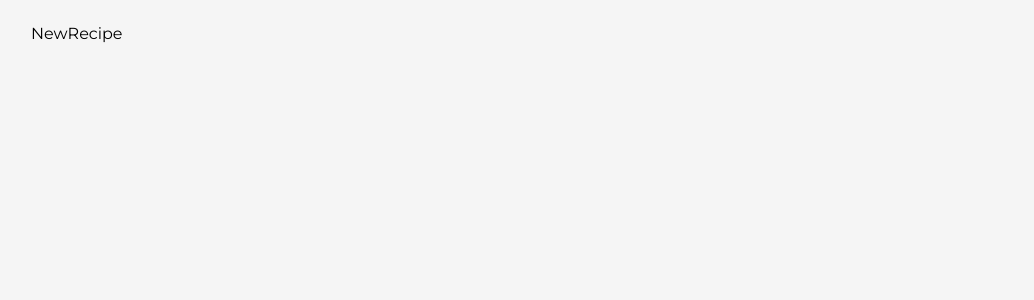
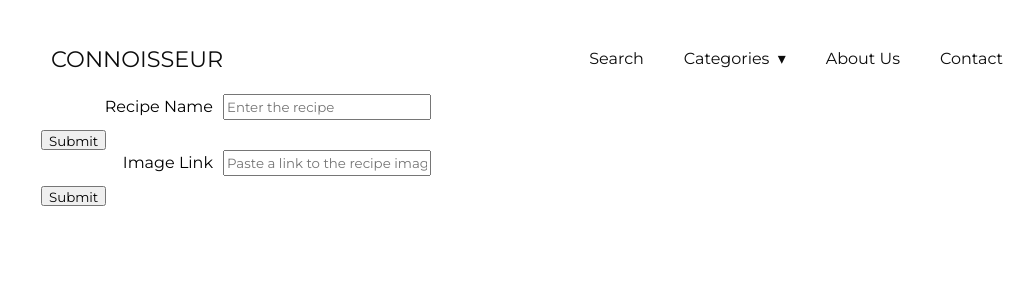
Before and after one commit to msmelissacz21/connoisseur, a React (Create React App) app: page /newrecipe in a window 1280 px wide. Shown: the top 300 px of the page, without its empty margins (113-1147 px from the left). Built offline with nearby package versions, Linux system fonts and the light colour scheme.

Commit message:
Updated multiple components and developed components further

```diff
--- a/src/Components/CreateNewRecipe/NewRecipe.tsx
+++ b/src/Components/CreateNewRecipe/NewRecipe.tsx
@@ -1,9 +1,22 @@
 import React from 'react'
 import { Route, Routes } from 'react-router-dom'
+import Navbar from '../Navbar/Navbar'
 
 function NewRecipe() {
   return (
-            <div>NewRecipe</div>
+    <div>
+      <Navbar/>
+      <form>
+        <label className='new_recipe_label'>
+          Recipe Name <input type='text' name='name' placeholder='Enter the recipe' className='new_recipe_input' />
+        </label>
+        <input type='submit' value='Submit' className='new_recipe_input'/>
+        <label  className='new_recipe_label'>
+          Image Link <input type='text' name='image' placeholder='Paste a link to the recipe image' className='new_recipe_input'/>
+        </label>
+        <input type='submit' value='Submit' className='new_recipe_input' />
+      </form>
+    </div>
   )
 }
 
--- /dev/null
+++ b/src/Components/Footer/Footer.tsx
@@ -0,0 +1,9 @@
+
+
+const Footer = () => (
+  <div className="footer">
+    <p>This is some content in sticky footer</p>
+  </div>
+);
+
+export default Footer;
--- a/src/Components/Home/Home.tsx
+++ b/src/Components/Home/Home.tsx
@@ -1,8 +1,15 @@
 import React from 'react'
+import Navbar from '../Navbar/Navbar'
+import PrimaryHeader from './PrimaryHeader'
+import Footer from '../Footer/Footer'
 
 function Home() {
   return (
-    <div>Home</div>
+    <div>
+      <Navbar/>
+      <PrimaryHeader/>
+      <Footer/>
+    </div>
   )
 }
 
--- /dev/null
+++ b/src/Components/Navbar/Navbar.tsx
@@ -0,0 +1,33 @@
+import React from 'react'
+
+function Navbar() {
+  return (
+    <section className="navigation">
+    <div className="nav-container">
+        <div className="brand">
+        <a href="#!">Connoisseur</a>
+        </div>
+        <nav>
+        <div className="nav-mobile">
+            <a id="nav-toggle" href="#!"><span></span></a>
+        </div>
+        <ul className="nav-list">
+            <li><a href="#!">Search</a></li>
+            <li>
+            <a href="#!">Categories</a>
+            <ul className="nav-dropdown">
+                <li><a href="#!">Web Design</a></li>
+                <li><a href="#!">Create a new recipe</a></li>
+                <li><a href="#!">Login or Sign Up</a></li>
+            </ul>
+            </li>
+            <li><a href="#!">About Us</a></li>
+            <li><a href="#!">Contact</a></li>
+        </ul>
+        </nav>
+    </div>
+    </section>
+  )
+}
+
+export default Navbar
--- a/src/Scss/style.scss
+++ b/src/Scss/style.scss
@@ -1,5 +1,4 @@
 * {
-    background-color: whitesmoke;
     font-family: 'Montserrat', sans-serif;
 }
 
@@ -16,7 +15,8 @@ body {
     position: relative;
 }
 
-// Search bar and button styling
+// Search bar and button styling-------------------------------------------------------------------------------------------------------------------------------------
+
 .input__box {
     width: 100vw;
     border-radius: 50px;
@@ -117,3 +117,201 @@ body {
     justify-content: center;
     align-items: center
 }
+
+.new_recipe_label {
+    display: flex;
+    flex-direction: row;
+    justify-content: flex-end;
+    text-align: right;
+    width: 400px;
+    line-height: 26px;
+    margin-bottom: 10px;
+}
+
+.new_recipe_input {
+    height: 20px;
+    flex: 0 0 200px;
+    margin-left: 10px;
+}
+
+// Navbar SCSS ----------------------------------------------------------------------------------------------------------------------------------------------------------
+
+$content-width: 1000px;
+$breakpoint: 799px;
+$nav-height: 70px;
+$nav-background: #fff;
+$nav-font-color: #0c0c0c;
+$link-hover-color: #f8b500;
+
+@import url("https://fonts.googleapis.com/css?family=Poppins&display=swap");
+
+body {
+  font-family: "Poppins";
+}
+
+.navigation {
+  height: $nav-height;
+  background: $nav-background;
+}
+
+.nav-container {
+  max-width: $content-width;
+  margin: 0 auto;
+}
+
+.brand {
+  position: absolute;
+  padding-left: 20px;
+  float: left;
+  line-height: $nav-height;
+  text-transform: uppercase;
+  font-size: 1.4em;
+
+
+  a,
+  a:visited {
+    color: $nav-font-color;
+    text-decoration: none;
+  }
+}
+
+nav {
+  float: right;
+  ul {
+    list-style: none;
+    margin: 0;
+    padding: 0;
+    li {
+      float: left;
+      position: relative;
+      a {
+        display: block;
+        padding: 10px 20px 0 20px;
+        line-height: 50px;
+        background: $nav-background;
+        color: $nav-font-color;
+        text-decoration: none;
+
+        &::before {
+          transition: 300ms;
+          height: 5px;
+          content: "";
+          position: absolute;
+          background-color: $link-hover-color;
+          width: 0%;
+          bottom: 0px;
+        }
+
+        &:hover::before {
+          width: 70%;
+        }
+        &:not(:only-child):after {
+          padding-left: 4px;
+          content: " ▾";
+        }
+      } // Dropdown list
+      ul li {
+        min-width: 190px;
+        a {
+          padding: 15px;
+          line-height: 20px;
+        }
+      }
+    }
+  }
+}
+
+.nav-dropdown {
+  display: none;
+  position: absolute;
+  z-index: 1;
+  box-shadow: 0 3px 12px rgba(0, 0, 0, 0.15);
+}
+
+.nav-mobile {
+  display: none;
+  position: absolute;
+  top: 0;
+  right: 0;
+  background: $nav-background;
+  height: $nav-height;
+  width: $nav-height;
+}
+
+@media only screen and (max-width: $breakpoint) {
+  .nav-mobile {
+    display: block;
+  }
+  nav {
+    width: 100%;
+    padding: $nav-height 0 15px;
+    ul {
+      display: none;
+
+      li {
+        float: none;
+
+        a {
+          padding: 15px;
+          line-height: 20px;
+
+          &:hover::before {
+            width: 20%;
+          }
+        }
+        ul li a {
+          padding-left: 30px;
+        }
+      }
+    }
+  }
+  .nav-dropdown {
+    position: static;
+  }
+}
+
+#nav-toggle {
+  position: absolute;
+  left: 18px;
+  top: 22px;
+  cursor: pointer;
+  padding: 10px 35px 16px 0px;
+  span,
+  span:before,
+  span:after {
+    cursor: pointer;
+    border-radius: 1px;
+    height: 5px;
+    width: 35px;
+    background: $link-hover-color;
+    position: absolute;
+    display: block;
+    content: "";
+    transition: all 300ms ease-in-out;
+  }
+  span:before {
+    top: -10px;
+  }
+  span:after {
+    bottom: -10px;
+  }
+  &.active span {
+    background-color: transparent;
+    &:before,
+    &:after {
+      top: 0;
+    }
+    &:before {
+      transform: rotate(45deg);
+    }
+    &:after {
+      transform: rotate(-45deg);
+    }
+  }
+}
+
+@media screen and (min-width: $breakpoint) {
+  .nav-list {
+    display: block !important;
+  }
+}
```
Also changed, not shown: src/App.tsx (+2 -13 lines), src/Components/Footer.tsx (deleted, +0 -20 lines), src/Components/Home/CreateFoodNav.tsx (deleted, +0 -11 lines), src/Components/Home/FindFoodNav.tsx (deleted, +0 -9 lines), src/Components/Navbar/Search.tsx (deleted, +0 -14 lines).
